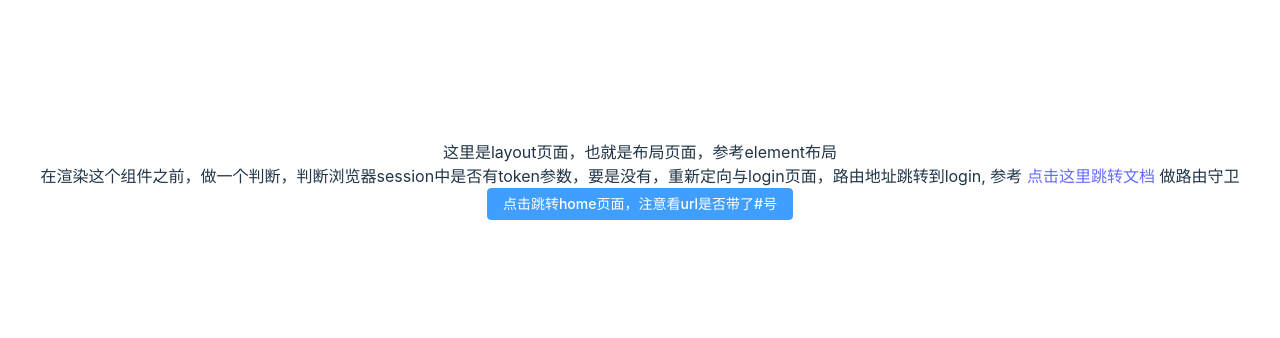
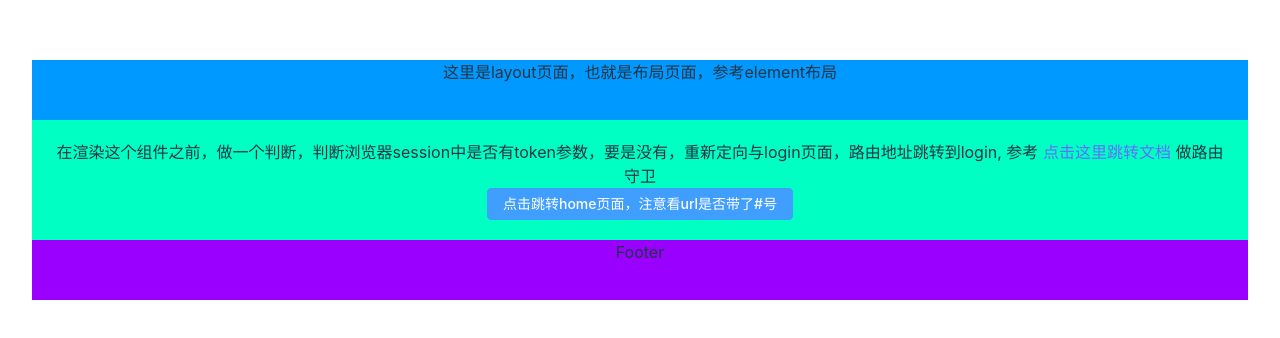
Before and after one commit to txytxy4/test-vue, a Vue app: page / in a window 1280 px wide. Shown: the part 220-558 px from the top of the page. Built offline with nearby package versions, Linux system fonts and the light colour scheme; sample sign-in values are in the browser's storage.

Commit message:
判断后重定向

```diff
--- a/src/router/index.js
+++ b/src/router/index.js
@@ -11,10 +11,10 @@ import {
     createWebHashHistory,
     createWebHistory
 } from 'vue-router';
-
 const routes = [{
         path: '/login',
-        component: () => import('../views/login/login.vue')
+        component: () => import('../views/login/login.vue'),
+
     },
     {
         path: '/',
@@ -22,7 +22,13 @@ const routes = [{
         children: [{
             path: 'home',
             component: () => import('../views/home/home.vue')
-        }]
+        }],
+            // beforeEnter: (to,from,next) =>{
+            //     if(sessionStorage.getItem("key") === null){
+            //         // return {path:'/login'}
+            //         next({path:'/login'})
+            //     }
+            // }
     }
 ]
 
@@ -31,5 +37,29 @@ const router = createRouter({
     history: createWebHashHistory(),
     routes, // `routes: routes` 的缩写 等价于  routes： routes
 })
+const data = sessionStorage.getItem('token')
+// router.beforeEach((to,from,next) =>{
+//     if(to.path === '/login'){
+//         if(to.path === '/login'){
+//             next()
+//             return
+//         }
+//         next({path: '/login'})
+//     }else{
+//         next()
+//     }
+// })
+router.beforeEach((to,from,next) =>{
+    if(to.path != '/login'){
+        if(!sessionStorage.getItem('token')){
+            next({path: '/login'})
+        }else{
+            next()
+        }
+    }else{
+        next()
+    }
+})
+
 
 export default router;
--- a/src/views/layout/layout.vue
+++ b/src/views/layout/layout.vue
@@ -1,15 +1,35 @@
 <script setup>
 import { useRouter } from "vue-router";
-
+import { onBeforeMount} from 'vue';
 const router = useRouter();
+// var data = sessionStorage.getItem("key");
+// console.log(data);
+// onBeforeMount(
+//   () =>{
+//     if(data === null){
+//       console.log("hhh");
+//       //跳转到login界面
+//       router.replace("/login")
+//     }
+//   }
+// )
+console.log(sessionStorage.getItem('token'));
 const handleClick = () => {
   router.push("/home");
 };
+
 </script>
 
 <template>
-  <div>这里是layout页面，也就是布局页面，参考element布局</div>
+
   <div>
+    <div class="common-layout">
+    <el-container>
+      <el-header>
+        <div>这里是layout页面，也就是布局页面，参考element布局</div>
+      </el-header>
+      <el-main>
+        <div>
     在渲染这个组件之前，做一个判断，判断浏览器session中是否有token参数，要是没有，重新定向与login页面，路由地址跳转到login,
     参考
     <a href="https://router.vuejs.org/zh/guide/advanced/navigation-guards.html"
@@ -23,6 +43,57 @@ const handleClick = () => {
   <div>
     <router-view></router-view>
   </div>
+      </el-main>
+      <el-footer>Footer</el-footer>
+    </el-container>
+  </div>
+  </div>
+
 </template>
 
-<style lang="less" scoped></style>
+<style lang="less" scoped>
+div{
+  width: 100%;
+  height: 100%;
+}
+.el-container{
+  width: 100%;
+  margin: 0 auto  ;
+}
+.el-header{
+  // position: fixed;
+  // top: 0;
+  // left: 0;
+  position: sticky;
+  top: 0;
+  left: 0;
+  width: 100%;
+
+  background-color: #0099ff;
+}
+.el-main{
+  background-color: #00ffc3;
+}
+.el-footer{
+  position: sticky  ;
+  bottom: 0;
+  left: 0;
+  width: 100%;
+  background-color: #9900ff;
+}
+.el-row {
+  margin-bottom: 20px;
+}
+.el-row:last-child {
+  margin-bottom: 0;
+}
+.el-col {
+  border-radius: 4px;
+}
+
+.grid-content {
+  border-radius: 4px;
+  min-height: 36px;
+  background-color: #ffbf00;
+}
+</style>
--- a/src/views/login/login.vue
+++ b/src/views/login/login.vue
@@ -2,6 +2,30 @@
 
 <template>
   <div>登录页面，自行写登录表单</div>
+  <div class="login">
+    <el-card class="box-card">
+      <div class="card-header">
+        <span>Card name</span>
+        <el-button class="button" text>Operation button</el-button>
+      </div>
+      <div class="main">
+        <input type="text"><br>
+        <input type="password"><br>
+        <el-button round>Default</el-button>
+      </div>
+    </el-card>
+  </div>
 </template>
 
-<style lang="less" scoped></style>
+<style lang="less" scoped>
+.login{
+  width: 500px;
+  text-align: center;
+  margin: 0 auto;
+}
+.el-card{
+  height: 200px;
+  // line-height: 200px;
+  border-radius: 5px;
+}
+</style>
```
Also changed, not shown: src/views/home/home.vue (line endings or trailing spaces), 2 other files (tests, documents, lock files or other folders).
